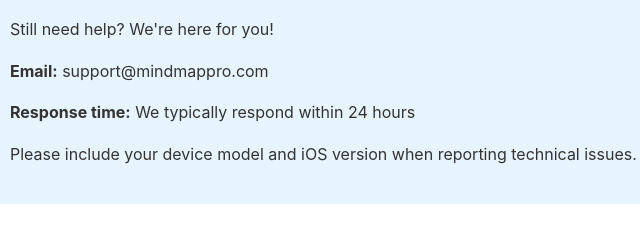
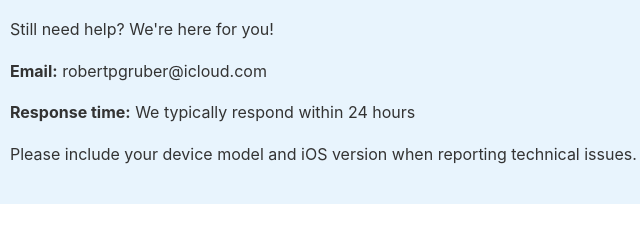
Before and after one commit to robertpgruber/mindmap-support, a plain HTML site: page index.html in a window 1280 px wide. Shown: the part 1731-1962 px from the top of the page, 250-890 px from the left. Drawn offline with Linux system fonts and the light colour scheme.

Commit message:
Update index.html

```diff
--- a/index.html
+++ b/index.html
@@ -107,7 +107,7 @@
     <div class="contact-box">
         <h2>Contact Support</h2>
         <p>Still need help? We're here for you!</p>
-        <p><strong>Email:</strong> support@mindmappro.com</p>
+        <p><strong>Email:</strong> robertpgruber@icloud.com</p>
         <p><strong>Response time:</strong> We typically respond within 24 hours</p>
         <p>Please include your device model and iOS version when reporting technical issues.</p>
     </div>
```
